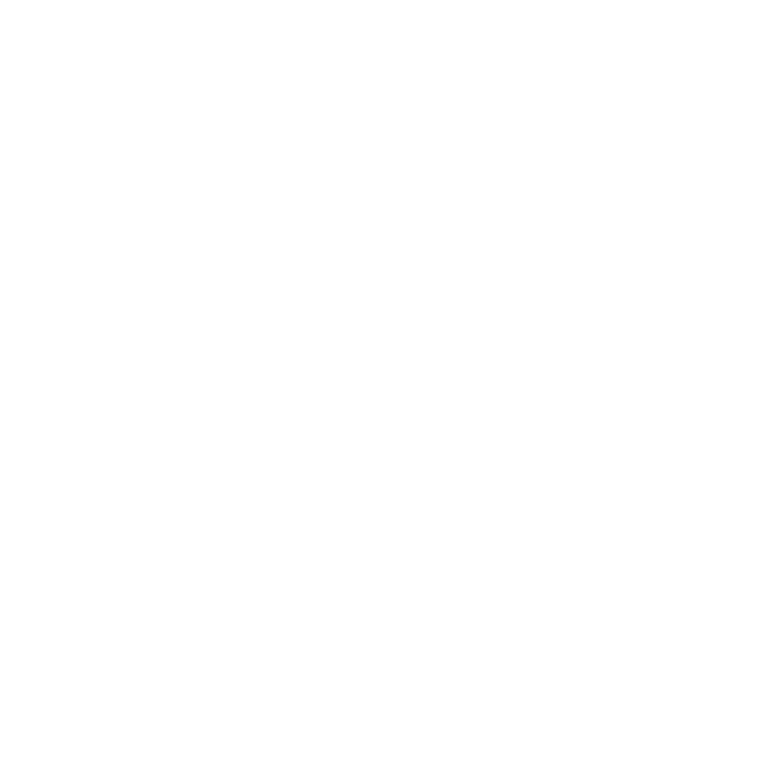
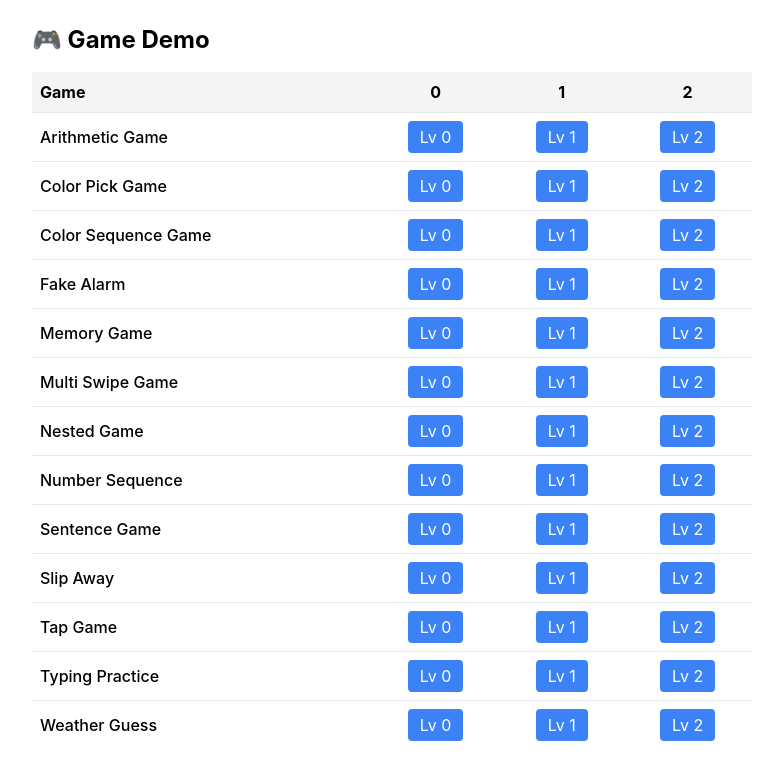
Before and after one commit to YumeAster/cau-2025-mc-irona, a React (Create React App) app: page /demo in a window 1280 px wide. Before the commit this address had no page. Shown: the top 780 px of the page, without its empty margins (248-1031 px from the left). Built offline with nearby package versions, Linux system fonts and the light colour scheme.

Commit message:
http://localhost:3000/demo 로 데모창

```diff
--- a/src/App.js
+++ b/src/App.js
@@ -8,6 +8,8 @@
 import BlacklistPage from './pages/BlacklistPage';
 import AlarmRingPage from './pages/AlarmRingPage';
 import GameAlarmHandler from './pages/GameAlarmHandler';
+import GameDemoPage from './pages/GameDemoPage';
+import GamePlayPage from './pages/GamePlayPage';
 
 function App() {
   return (
@@ -15,6 +17,8 @@
       <Routes>
         <Route path="/" element={<Splash />} />
         <Route path="/HomePage" element={<HomePage />} />
+        <Route path="/demo" element={<GameDemoPage />} />
+        <Route path="/play" element={<GamePlayPage />} />
         <Route path="/alarm" element={<AlarmSettingPage />} />
         <Route path="/alarm/new" element={<AlarmSettingPage isNew />} />
         <Route path="/alarm/:id" element={<AlarmSettingPage />} />
--- /dev/null
+++ b/src/pages/GameDemoPage.js
@@ -0,0 +1,94 @@
+// --------------------------------------------------------------
+// GameDemoPage.js
+// --------------------------------------------------------------
+// Lists every mini‑game with buttons for difficulty 0 / 1 / 2.
+// Clicking a button routes to:
+//     /play?game=<id>&difficulty=<level>
+// To register a new game, just add an entry to the `games` array —
+// no other code changes needed.
+// --------------------------------------------------------------
+
+import React from "react";
+import { useNavigate } from "react-router-dom";
+
+// 🕹️ Register games here
+const games = [
+  { id: "arithmetic",       label: "Arithmetic Game" },
+  { id: "colorPick",        label: "Color Pick Game" },
+  { id: "colorSequence",    label: "Color Sequence Game" },
+  { id: "fakeAlarm",        label: "Fake Alarm" },
+  { id: "memory",           label: "Memory Game" },
+  { id: "multiSwipe",       label: "Multi Swipe Game" },
+  { id: "nested",           label: "Nested Game" },
+  { id: "numberSequence",   label: "Number Sequence" },
+  { id: "sentence",         label: "Sentence Game" },
+  { id: "slipAway",         label: "Slip Away" },
+  { id: "tap",              label: "Tap Game" },
+  { id: "typingPractice",   label: "Typing Practice" },
+  { id: "weatherGuess",     label: "Weather Guess" },
+];
+
+export default function GameDemoPage() {
+  const navigate = useNavigate();
+
+  const go = (id, level) => {
+    if (id === "fakeAlarm") {
+      const now = new Date();
+      const hh = now.getHours().toString().padStart(2, "0");
+      const mm = now.getMinutes().toString().padStart(2, "0");
+
+      const fakeAlarm = {
+        id: Date.now(),
+        category: "quick",
+        title: "테스트용 알람",
+        time: `${hh}:${mm}`,
+        enabled: true,
+        isRepeatMode: false,
+        repeatRules: [],
+        selectedWeekdays: [],
+      };
+
+      navigate(`/play?game=${id}&difficulty=${level}`, {
+        state: { alarm: fakeAlarm },
+      });
+    } else {
+      navigate(`/play?game=${id}&difficulty=${level}`);
+    }
+  };
+
+  return (
+    <div className="p-6 max-w-3xl mx-auto space-y-4">
+      <h1 className="text-2xl font-bold mb-4">🎮 Game Demo</h1>
+
+      <table className="w-full border-collapse text-center">
+        <thead>
+          <tr className="bg-gray-100">
+            <th className="text-left p-2">Game</th>
+            {[0, 1, 2].map((lvl) => (
+              <th key={lvl} className="p-2">
+                {lvl}
+              </th>
+            ))}
+          </tr>
+        </thead>
+        <tbody>
+          {games.map((g) => (
+            <tr key={g.id} className="border-t hover:bg-gray-50">
+              <td className="text-left p-2 font-medium">{g.label}</td>
+              {[0, 1, 2].map((lvl) => (
+                <td key={lvl} className="p-2">
+                  <button
+                    className="rounded px-3 py-1 bg-blue-500 text-white hover:bg-blue-600 active:scale-95 transition"
+                    onClick={() => go(g.id, lvl)}
+                  >
+                    Lv {lvl}
+                  </button>
+                </td>
+              ))}
+            </tr>
+          ))}
+        </tbody>
+      </table>
+    </div>
+  );
+}
--- /dev/null
+++ b/src/pages/GamePlayPage.js
@@ -0,0 +1,65 @@
+// --------------------------------------------------------------
+// GamePlayPage.js
+// --------------------------------------------------------------
+// /play?game=<id>&difficulty=<level>
+// --------------------------------------------------------------
+import React, { useMemo } from "react";
+import { useNavigate, useLocation } from "react-router-dom";
+
+// ----- 각 게임 컴포넌트 -----
+import ArithmeticGame       from "../games/ArithmeticGame";
+import ColorPickGame        from "../games/ColorPickGame";
+import ColorSequenceGame    from "../games/ColorSequenceGame";
+import FakeAlarm            from "../games/FakeAlarm";
+import MemoryGame           from "../games/MemoryGame";
+import MultiSwipeGame       from "../games/MultiSwipeGame";
+import NestedGame           from "../games/NestedGame";
+import NumberSequenceGame   from "../games/NumberSequence";
+import SentenceGame         from "../games/SentenceGame";
+import SlipAwayGame         from "../games/SlipAwayGame";
+import TapGame              from "../games/TapGame";
+import TypingPracticeGame   from "../games/TypingPracticeGame";
+import WeatherGuessGame     from "../games/WeatherGuessGame";
+
+const GAME_MAP = {
+  arithmetic:       ArithmeticGame,
+  colorPick:        ColorPickGame,
+  colorSequence:    ColorSequenceGame,
+  fakeAlarm:        FakeAlarm,
+  memory:           MemoryGame,
+  multiSwipe:       MultiSwipeGame,
+  nested:           NestedGame,
+  numberSequence:   NumberSequenceGame,
+  sentence:         SentenceGame,
+  slipAway:         SlipAwayGame,
+  tap:              TapGame,
+  typingPractice:   TypingPracticeGame,
+  weatherGuess:     WeatherGuessGame,
+};
+
+export default function GamePlayPage() {
+  const navigate  = useNavigate();
+  const location  = useLocation();
+
+  const qs        = new URLSearchParams(location.search);
+  const gameKey   = qs.get("game");
+  const level     = Number(qs.get("difficulty")) || 1;
+
+  const SelectedGame = useMemo(() => GAME_MAP[gameKey], [gameKey]);
+
+  if (!SelectedGame) {
+    return (
+      <div className="h-screen flex items-center justify-center text-xl">
+        ❌ Unknown game id: <code className="mx-1">{gameKey}</code>
+      </div>
+    );
+  }
+
+  const handleComplete = () => navigate(-1); // 게임 끝 → 이전 페이지로
+
+  return (
+    <div className="min-h-screen flex items-center justify-center bg-gradient-to-b from-rose-100 to-indigo-100">
+      <SelectedGame difficulty={level} onComplete={handleComplete} />
+    </div>
+  );
+}
```
